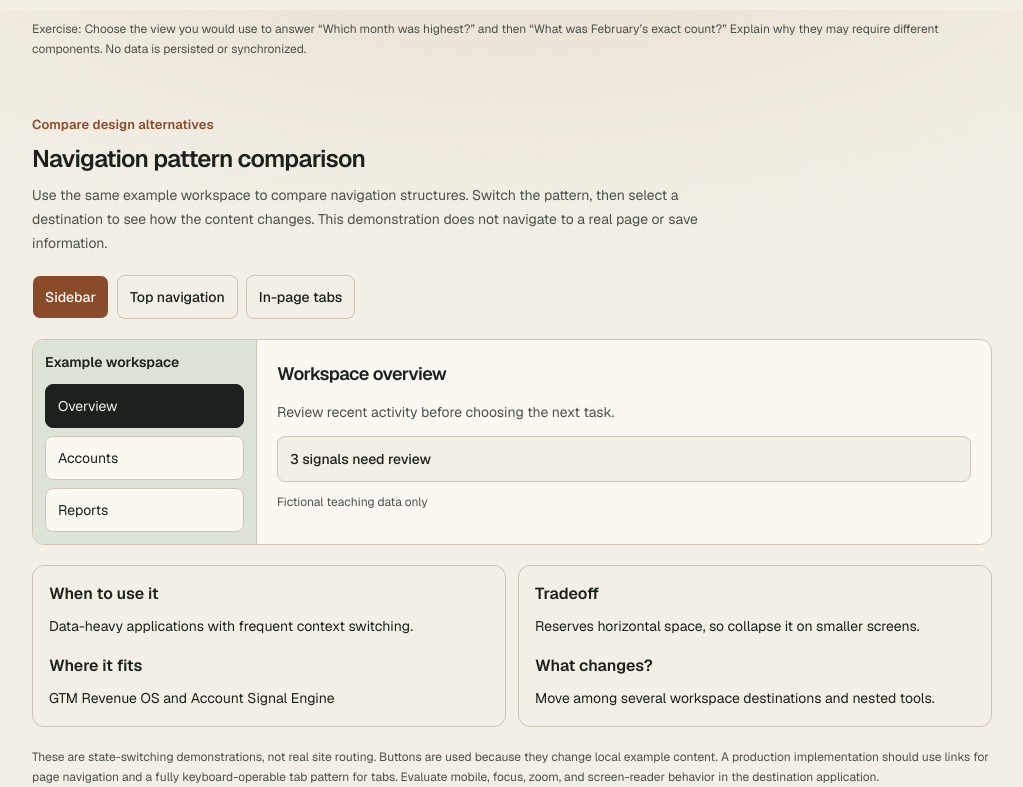
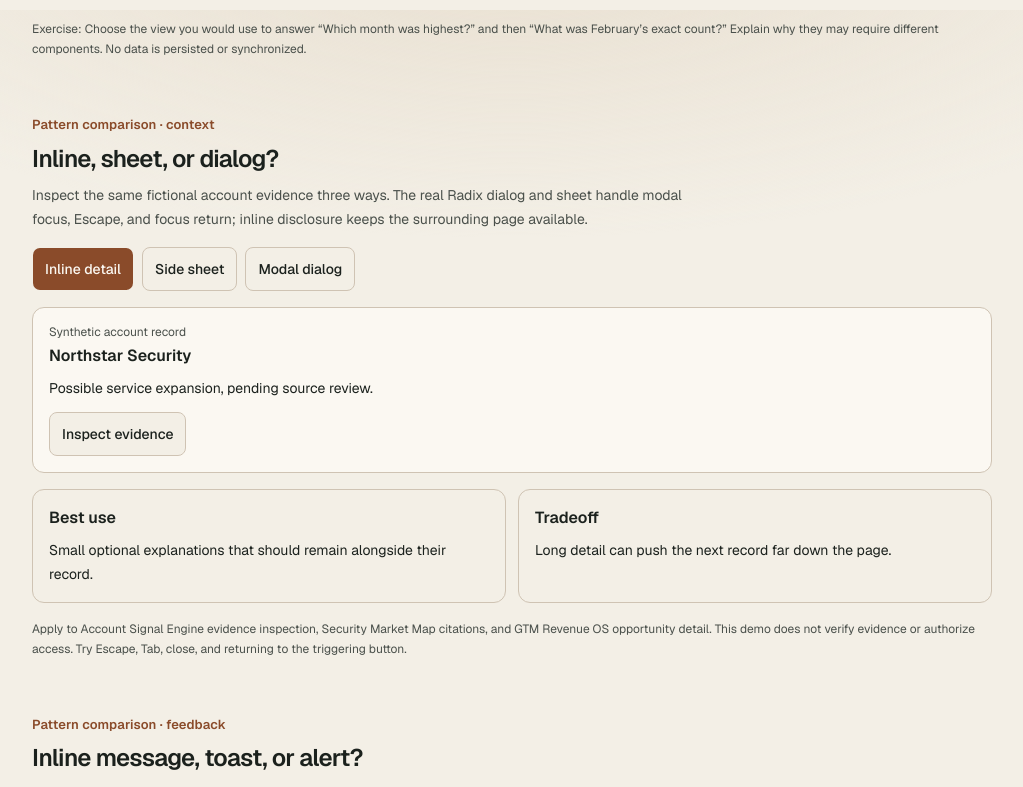
Before and after one commit to heyfunwhoa/byjoyaing-portfolio, a Next.js app: page /design-lab in a window 1280 px wide. Shown: the part 7190-7977 px from the top of the page, without its empty margins (128-1151 px from the left). Built offline with nearby package versions, Linux system fonts and the light colour scheme.

Commit message:
feat(design-lab): integrate contextual detail and feedback comparisons

```diff
--- a/app/design-lab/page.tsx
+++ b/app/design-lab/page.tsx
@@ -10,6 +10,8 @@ import { ComponentLearning } from "@/components/design-lab/component-learning";
 import { FormPatternComparison } from "@/components/design-lab/form-pattern-comparison";
 import { DataDisplayComparison } from "@/components/design-lab/data-display-comparison";
 import { DashboardCompositionComparison } from "@/components/design-lab/dashboard-composition-comparison";
+import { DetailPatternComparison } from "@/components/design-lab/detail-pattern-comparison";
+import { FeedbackPatternComparison } from "@/components/design-lab/feedback-pattern-comparison";
 import { NavigationPatternComparison } from "@/components/design-lab/navigation-pattern-comparison";
 import { BrandAvatar } from "@/components/brand-avatar";
 import { CapabilityOrbit } from "@/components/capability-orbit";
@@ -163,6 +165,8 @@ export default function DesignLabPage() {
         <FormPatternComparison />
         <DataDisplayComparison />
         <DashboardCompositionComparison />
+        <DetailPatternComparison />
+        <FeedbackPatternComparison />
         <NavigationPatternComparison />
 
         <div id="component-ideas" tabIndex={-1} className="scroll-mt-24">
```
